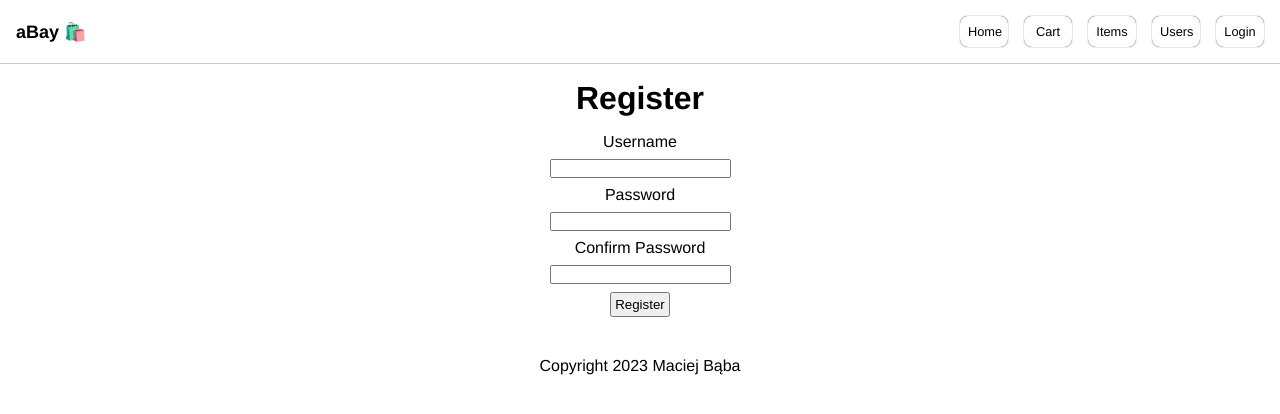
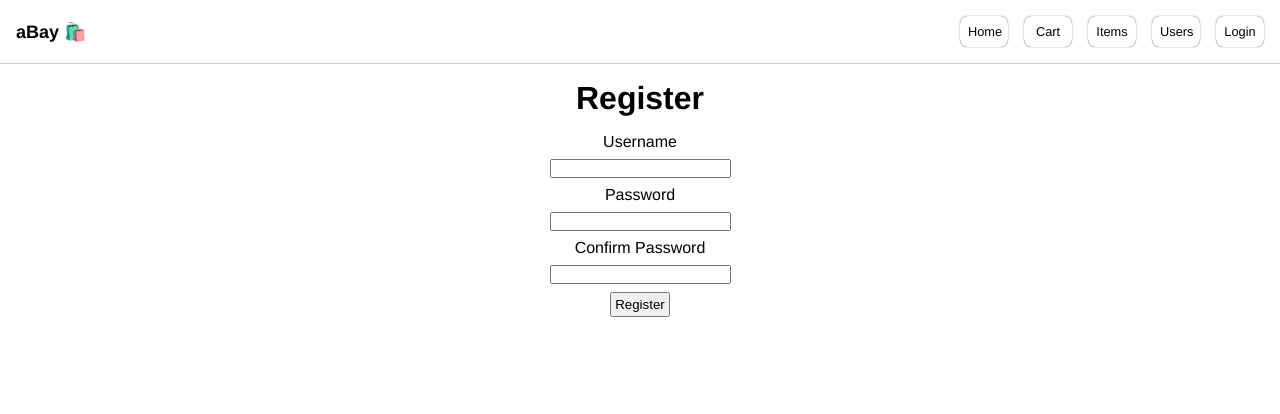
Before and after one commit to maciejbaba/mern-ecommerce, a React (Create React App) app: page /register in a window 1280 px wide. Shown: the top 414 px of the page. Built offline with nearby package versions, Linux system fonts and the light colour scheme; no server answers.

Commit message:
remove Footer from the project

```diff
--- a/src/components/Footer.js
+++ /dev/null
@@ -1,9 +0,0 @@
-import "../css/Footer.css";
-
-const Footer = () => {
-  const year = new Date().getFullYear();
-
-  return <footer className="footer">Copyright {year} Maciej Bąba</footer>;
-};
-
-export default Footer;
--- a/src/components/Layout.js
+++ b/src/components/Layout.js
@@ -1,6 +1,5 @@
 import { Outlet } from "react-router-dom";
 import Header from "./Header";
-import Footer from "./Footer";
 import ScrollToTop from "./ScrollToTop";
 
 const Layout = () => {
@@ -12,7 +11,6 @@ const Layout = () => {
       <div style={{ marginTop: "5rem" }}>
         <Outlet />
       </div>
-      <Footer />
     </>
   );
 };
--- a/src/css/Footer.css
+++ /dev/null
@@ -1,4 +0,0 @@
-.footer {
-  text-align: center;
-  padding: 0.5rem;
-}
```
